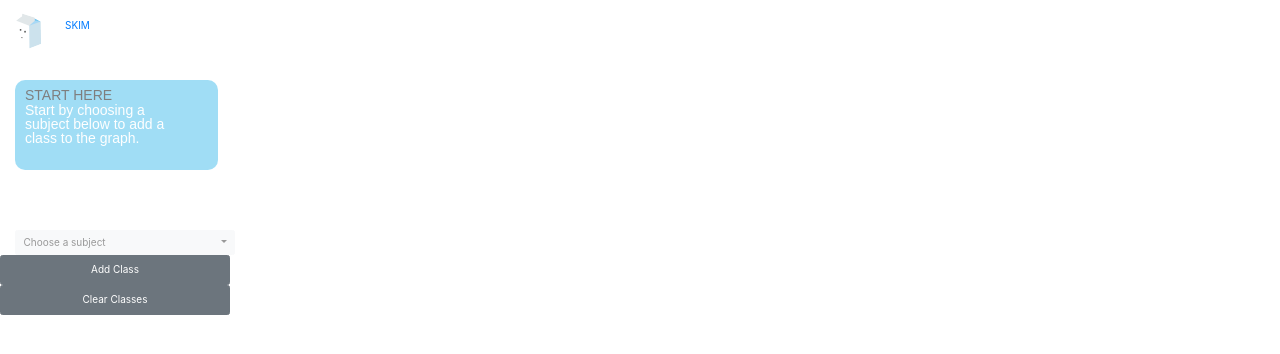
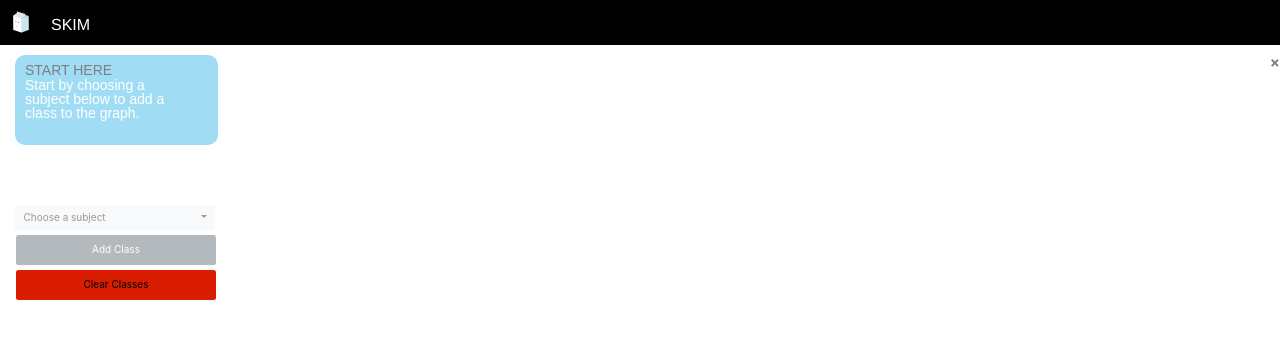
Before and after one commit to juniordesign-fall18/skim, a Flask app: page / in a window 1280 px wide. Shown: the top 354 px of the page. Run offline with Flask 2, Linux system fonts and the light colour scheme; data that the repository does not hold is empty; some libraries are stand-ins or nearby versions.

Commit message:
navbar and dropdown menu changes

```diff
--- a/app/static/stylesheet.css
+++ b/app/static/stylesheet.css
@@ -3,27 +3,64 @@ ul {
     margin: 0;
     padding: 0;
     overflow: hidden;
-    background-color: white;
+    background-color: black;
 }
 
 .navbar {
     float: left;
 }
 
-a.navbar {
+.bootstrap-select .btn{
+ width:200px !important;
+
+}
+
+.bootstrap-select .dropdown-menu{
+  min-width:180px !important;
+}
+
+#update{
+  opacity: 0.5;
+  margin-left: 16px;
+  margin-bottom: 5px;
+  margin-top: 5px;
+  border: none;
+  min-width:170px !important;
+}
+
+#clear{
+  background-color:#da1d00;
+  margin-left: 16px;
+  border: none;
+  color:black;
+  min-width:170px !important;
+}
+
+#bootstrap-override {
+  display: block;
+  color: black;
+  text-align: center;
+  height: 45px;
+  text-decoration: none;
+}
+
+/* .navbar {
     display: block;
     color: white;
     text-align: center;
-    padding: 14px 16px;
+    height: 5px;
     text-decoration: none;
-}
+} */
 
 a.navbar:hover:not(.active) {
-    background-color: white
+    background-color: black
 }
 
 .active {
-    background-color: white;
+    color: white;
+    background-color: black;
+    font-family: Helvetica;
+    font-size: 16px;
 }
 
 .box{
--- a/app/templates/chart.html
+++ b/app/templates/chart.html
@@ -40,11 +40,14 @@
 </head>
 
 <body>
-  <ul>
+  <ul id="bootstrap-override">
     <img class="milklogo" class="img-responsive" src="../static/milklogo1.png" alt="SKIM LOGO">
     <li class="navbar" ><a class="active" href="#home">SKIM</a></li>
     <!-- <li class="navbar2"><a>You have added a class!</a></li> -->
         </ul>
+        <button type="button" class="close" data-dismiss="alert" aria-label="Close">
+  <span aria-hidden="true">&times;</span>
+</button>
           <div class="col-sm-3">
             <svg height="10%" width="70%" class="box">
               <rect height="60%" width="100%" id="myRect" rx="10" ry="10">
@@ -64,7 +67,7 @@
                   </tspan>
       </text>
 
-      </svg>
+    </svg>
         <div id="subjectdropdown">
             <select id="subjectpicker" class="selectpicker" data-live-search="true" title="Choose a subject">
                 {% for subject in data.keys() | sort %}
@@ -82,9 +85,9 @@
         </div>
         {% endfor %}
         <div class="row row-space">
-          <button type="button" id="update" style="height:30px; width:230px" class="btn btn-secondary">Add Class</button>
+          <button type="button" id="update" style="height:30px; width:200px" class="btn btn-secondary">Add Class</button>
           <!-- <button type="button" id="save" class="btn btn-secondary">Save Graph</button> -->
-          <button type="button" id="clear"  style="height:30px; width:230px" class="btn btn-secondary">Clear Classes</button>
+          <button type="button" id="clear"  style="height:30px; width:200px" class="btn btn-secondary">Clear Classes</button>
         </div>
         </form>
     </div>
@@ -107,6 +110,11 @@
         $("#update").click(updateChart);
         $("#clear").click(clearChart);
         $("#save").click(saveChart);
+
+        function feedbackalert(){
+        //  var feedback-string ="You have added class " + subject + classNo;
+            // check if adding class that is already adde
+        }
 
         function saveChart() {
             saved_state = cur_state;
@@ -134,8 +142,8 @@
                 labels: saved_state["labels"],
                 datasets: saved_state["datasets"],
                 classes: saved_state["classes"]
+
             }
-            // check if adding class that is already added
             var parsed = false;
             for (course in cur_state["classes"])
                 if (JSON.stringify(cur_class) === JSON.stringify(course))
@@ -162,6 +170,7 @@
                     lineTension: 0,
                     data: json_data[subject][classNo][2].map(Number),
                 })
+
             }
             var chart = new Chart(ctx, {
               // The type of chart we want to create
@@ -181,6 +190,7 @@
               }
           }
         });
+           $("#alert").text("you have an alert");
         }
         function labelCompare(l1, l2) {
             tokenized1 = l1.split(" ");
```
Also changed, not shown: app/static/milklogo1.png.
